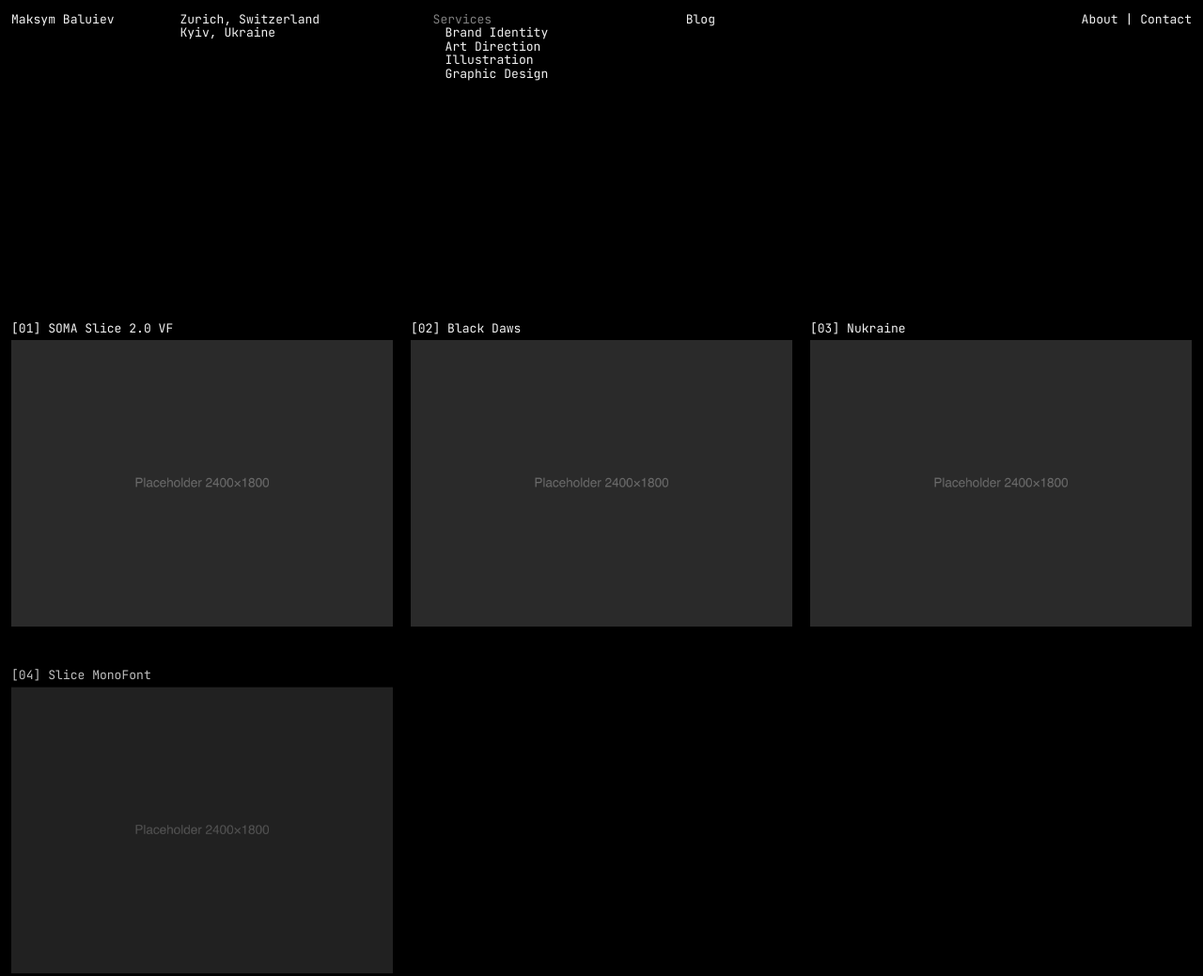
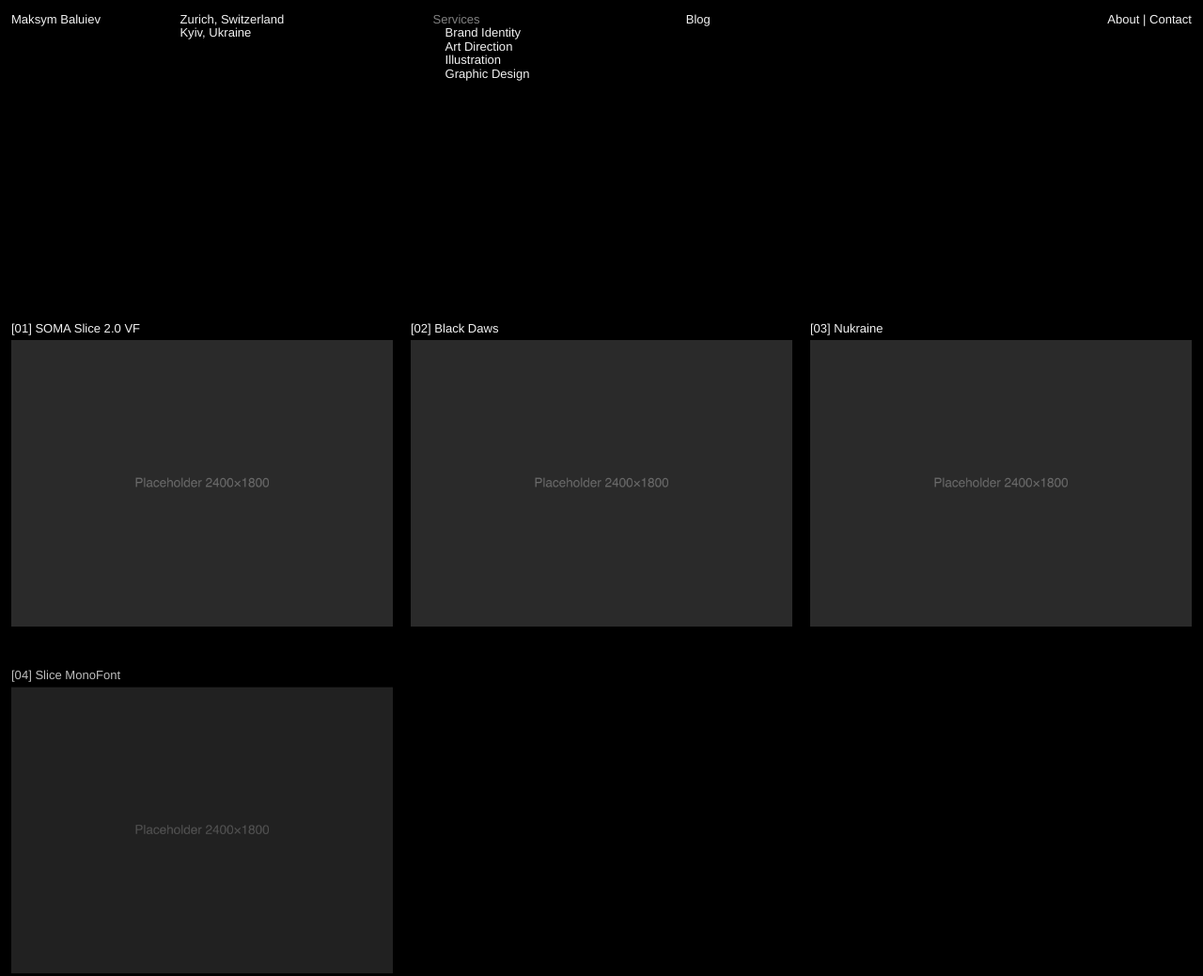
Before and after one commit to maksymbaluiev/maksymbaluiev.github.io, an Astro site: page / in a window 1280 px wide. Shown: the top 1039 px of the page at 94% size. Built offline with nearby package versions, Linux system fonts and the light colour scheme; Astro itself is replaced by a stand-in of ours.

Commit message:
Back to Helvetica Neue (original font)
Co-Authored-By: Claude Opus 5.5 <noreply@anthropic.com>

```diff
--- a/src/styles/tokens.css
+++ b/src/styles/tokens.css
@@ -13,11 +13,11 @@
   /* Основний шрифт. Варіанти, що вже підключені (fonts.css):
      'JetBrains Mono', 'IBM Plex Mono', 'Xanh Mono', 'Courier Prime'.
      Повернути гротеск: 'Helvetica Neue', Helvetica, Arial, sans-serif */
-  --font-sans: 'JetBrains Mono', ui-monospace, Menlo, monospace;
+  --font-sans: 'Helvetica Neue', Helvetica, Arial, system-ui, sans-serif;
   --font-mono: ui-monospace, 'SF Mono', Menlo, Consolas, monospace;
   --weight-regular: 400;
   --weight-medium: 500;
-  --weight-base: 400;
+  --weight-base: 500;
   --leading-tight: 1.1;
   --leading-ui: 1.11;      /* дрібний текст, списки */
   --leading-normal: 1.45;
```
